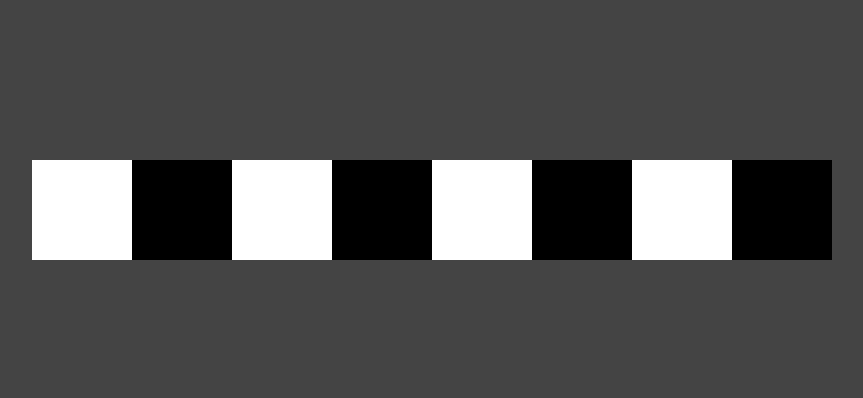
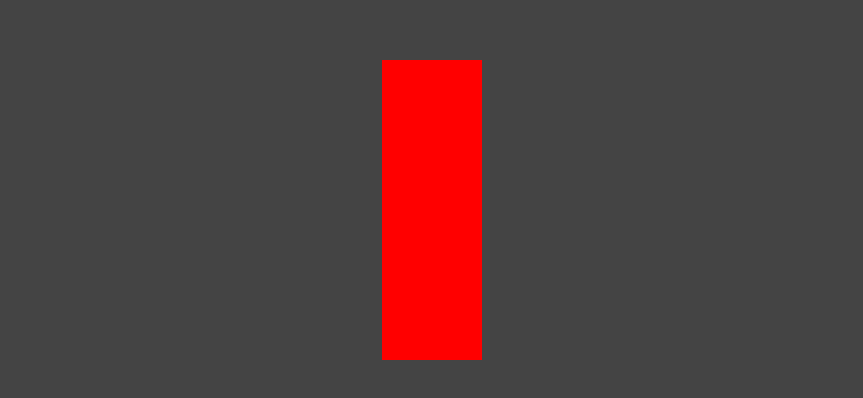
Before and after one commit to gabrielestefono/desafio_tabuleiro_next, a Next.js app: page / in a window 1280 px wide. Shown: the part 190-588 px from the top of the page, without its empty margins (208-1071 px from the left). Built offline with nearby package versions, Linux system fonts and the light colour scheme.

Commit message:
Recomeçando o desafio

```diff
--- a/components/Linha.jsx
+++ /dev/null
@@ -1,17 +0,0 @@
-import Subdivisao from "./Subdivisao";
-import estilo from "./Linha.module.css";
-
-export default function Linha(props){
-    return (
-        <div className={estilo.linha}>
-            <Subdivisao/>
-            <Subdivisao preto/>
-            <Subdivisao/>
-            <Subdivisao preto/>
-            <Subdivisao/>
-            <Subdivisao preto/>
-            <Subdivisao/>
-            <Subdivisao preto/>
-        </div>
-    )
-}
--- a/components/Linha.module.css
+++ /dev/null
@@ -1,3 +0,0 @@
-.linha{
-    display: flex;
-}
--- a/components/Subdivisao.jsx
+++ b/components/Subdivisao.jsx
@@ -2,9 +2,8 @@ import estilo from "./Subdivisao.module.css";
 
 export default function Subdivisao(props){
     return (
-        <div
-            style={{backgroundColor: props.preto ? "#000" : "#fff"}}
-            className={estilo.subdivisao}>
+        <div className={estilo.subdivisao}>
+
         </div>
     )
 }
--- a/pages/index.jsx
+++ b/pages/index.jsx
@@ -1,9 +1,11 @@
-import Linha from "@/components/Linha";
+import Subdivisao from "@/components/Subdivisao";
 
 export default function Home() {
   return (
     <>
-      <Linha/>
+      <Subdivisao/>
+      <Subdivisao/>
+      <Subdivisao/>
     </>
   )
 }
```
Also changed, not shown: styles/globals.css (line endings or trailing spaces).
